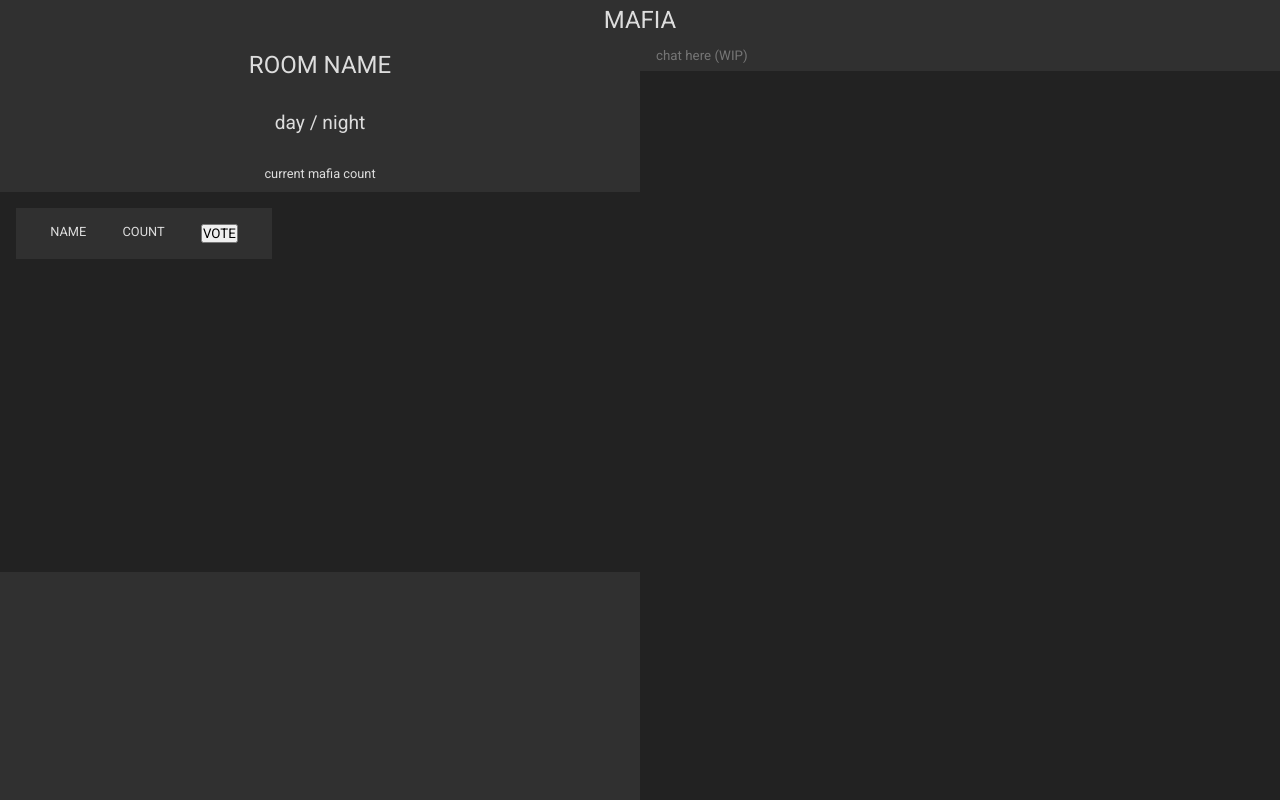
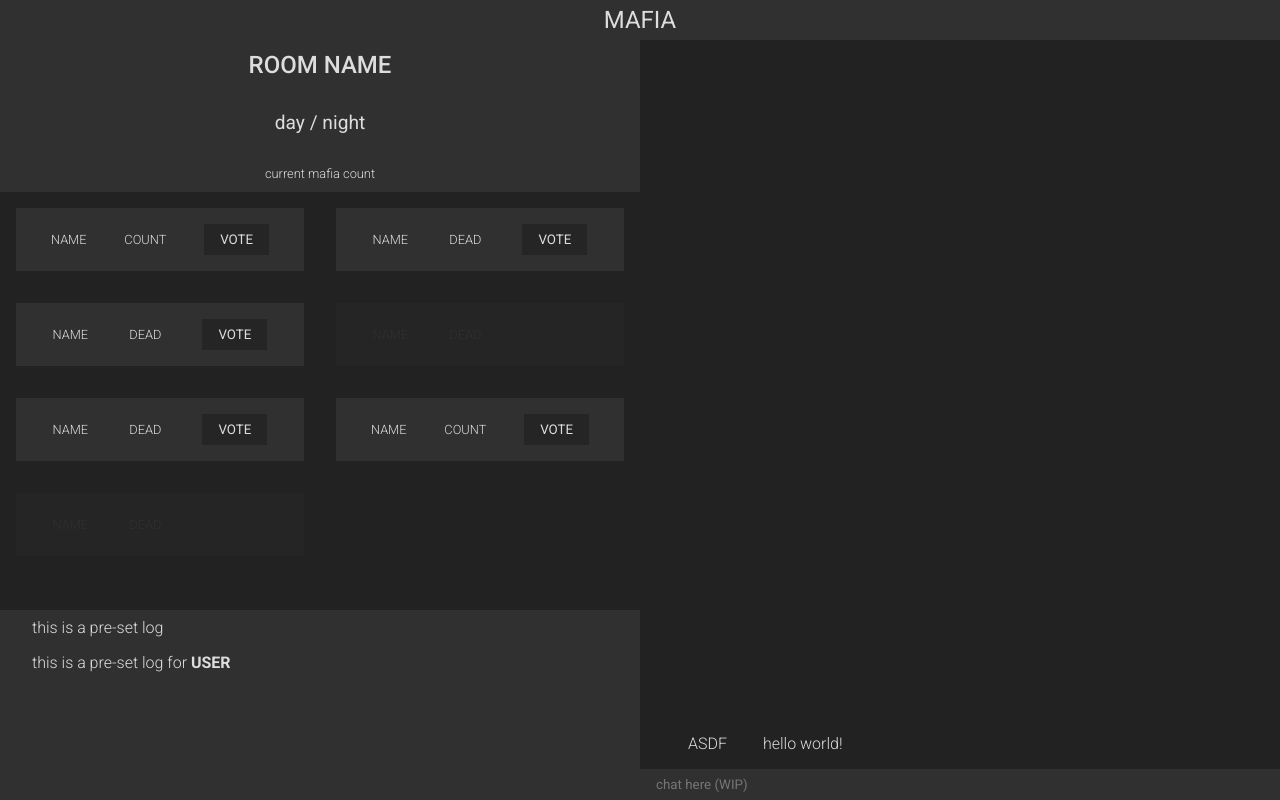
Before and after one commit to choi2j/Mafia1972, a website: page src/html/index.html in a window 1280 px wide. Drawn offline with Linux system fonts and the light colour scheme.

Commit message:
chat and game page almost done.

```diff
--- a/src/css/style.css
+++ b/src/css/style.css
@@ -6,6 +6,7 @@
     text-decoration: none;
     box-sizing: border-box;
     font-family: 'Roboto', sans-serif;
+    list-style-type: none;
 }
 
 html,
@@ -46,14 +47,17 @@ header button {
 
 .text-big {
     font-size: 1.5rem;
+    font-weight: 500;
 }
 
 .text-mid {
     font-size: 1.2rem;
+    font-weight: 400;
 }
 
 .text-small {
     font-size: 0.8rem;
+    font-weight: 300;
 }
 
 #left {
@@ -90,7 +94,7 @@ header button {
 .input-big input {
     margin: 2rem 0;
     padding: 0.5rem 1rem;
-    background-color: transparent;
+    background-color: nonerent;
     border: none;
     border-bottom: #ddd 1px solid;
     outline: none;
@@ -176,19 +180,52 @@ header button {
 }
 
 #game-user {
-    height: 50%;
+    height: 55%;
+    width: 100%;
     display: flex;
-    flex: auto;
+    justify-content: center;
+    flex-wrap: wrap;
 }
 
 #game-user .user {
     display: flex;
-    width: 40%;
+    width: 45%;
     height: fit-content;
     margin: 1rem;
     padding: 1rem;
     justify-content: space-around;
+    align-items: center;
     background: #303030;
+}
+
+#game-user button {
+    background: #252525;
+    border: none;
+    color: #ddd;
+    padding: 0.5rem 1rem;
+    margin: 0;
+    cursor: pointer;
+}
+
+#game-user button:hover {
+    font-weight: 600;
+}
+
+#game-user .none *,
+#game-user .none {
+    background: none;
+    color: transparent;
+}
+
+#game-user .dead button {
+    background: none;
+    color: transparent;
+    cursor: default;
+}
+
+#game-user .dead {
+    background: #252525;
+    color: #303030;
 }
 
 #game-log {
@@ -196,5 +233,42 @@ header button {
     flex-direction: column;
     background: #303030;
     width: 100%;
-    height: 30%;
+    height:25%;
 }
+
+#game-log .log {
+    font-size: 1rem;
+    font-weight: 300;
+    margin: 0.5rem 2rem;
+}
+
+#game-log .log-header {
+    font-size: 1.2rem;
+    font-weight: 400;
+    padding: 0.5rem 2rem;
+    width: 100%;
+    background: #252525;
+}
+
+#game-log .log-user {
+    font-weight: 600;
+}
+
+#chat {
+    height: 100%;
+    display: flex;
+    flex-direction: column-reverse;
+    justify-content: flex-start;
+}
+
+#chat .chat-log {
+    padding: 1rem;
+    display: flex;
+    align-items: center;
+    color: #ddd;
+    font-weight: 300;
+}
+
+#chat .chat-name {
+    margin: 2rem;
+}
--- a/src/html/index.html
+++ b/src/html/index.html
@@ -19,9 +19,9 @@
 						<div class="input-big">
 							<p class="text-big">MAFIA</p>
 							<form action="">
-								<input type="text" name="" id="" placeholder="owner name set"/>
-								<input type="text" name="" id="" placeholder="room name set"/>
-								<input type="password" name="" id="" placeholder="room password set"/>
+								<input type="text" name="" id="" placeholder="owner name set" />
+								<input type="text" name="" id="" placeholder="room name set" />
+								<input type="password" name="" id="" placeholder="room password set" />
 							</form>
 						</div>
 					</div>
@@ -37,7 +37,7 @@
 						<div class="input-big">
 							<p class="text-big">MAFIA</p>
 							<form action="">
-								<input type="text" name="" id="" placeholder="name"/>
+								<input type="text" name="" id="" placeholder="name" />
 							</form>
 						</div>
 					</div>
@@ -53,9 +53,55 @@
 								<p class="text-small">COUNT</p>
 								<button>VOTE</button>
 							</div>
+							<div class="user">
+								<p class="text-small">NAME</p>
+								<p class="text-small">DEAD</p>
+								<button>VOTE</button>
+							</div>
+							<div class="user">
+								<p class="text-small">NAME</p>
+								<p class="text-small">DEAD</p>
+								<button>VOTE</button>
+							</div>
+							<div class="user dead">
+								<p class="text-small">NAME</p>
+								<p class="text-small">DEAD</p>
+								<button>VOTE</button>
+							</div>
+							<div class="user">
+								<p class="text-small">NAME</p>
+								<p class="text-small">DEAD</p>
+								<button>VOTE</button>
+							</div>
+							<div class="user">
+								<p class="text-small">NAME</p>
+								<p class="text-small">COUNT</p>
+								<button>VOTE</button>
+							</div>
+							<div class="user dead">
+								<p class="text-small">NAME</p>
+								<p class="text-small">DEAD</p>
+								<button>VOTE</button>
+							</div>
+							<div class="user none">
+								<p class="text-small">NAME</p>
+								<p class="text-small">DEAD</p>
+								<button>VOTE</button>
+							</div>
+							<div class="user none">
+								<p class="text-small">NAME</p>
+								<p class="text-small">DEAD</p>
+								<button>VOTE</button>
+							</div>
+							<div class="user none">
+								<p class="text-small">NAME</p>
+								<p class="text-small">DEAD</p>
+								<button>VOTE</button>
+							</div>
 						</div>
 						<div id="game-log">
-
+							<p class="log">this is a pre-set log</p>
+							<p class="log">this is a pre-set log for <span class="log-user">USER</span></p>
 						</div>
 					</div>
 				</div>
@@ -63,12 +109,20 @@
 				<div id="right">
 					<div id="chat">
 						<div class="input-small">
-							<input type="text" name="" id="" placeholder="chat here (WIP)" class="input-small"/>
+							<input type="text" name="" id="" placeholder="chat here (WIP)" class="input-small" />
+						</div>
+						<div class="chat">
+							<ul class="chat-log">
+								<li>
+									<span class="chat-name">ASDF</span>
+									<span class="chat-content">hello world!</span>
+								</li>
+							</ul>
 						</div>
 					</div>
 					<div id="room">
 						<div class="input-small">
-							<input type="text" name="" id="" placeholder="room name" class="input-small" onchange="filter()"/>
+							<input type="text" name="" id="" placeholder="room name" class="input-small" onchange="filter()" />
 						</div>
 						<ul class="room-list">
 							<li class="room-item">
```
